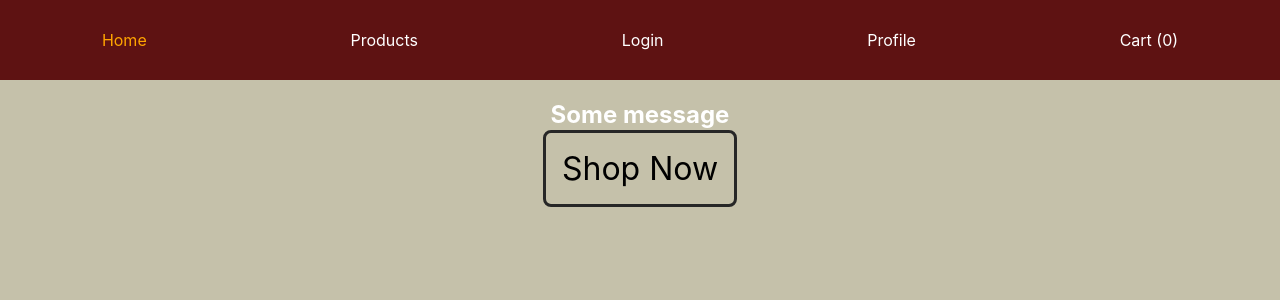
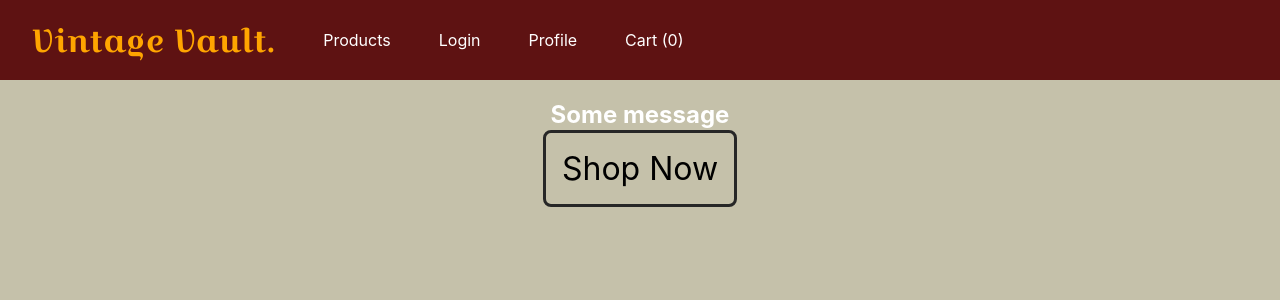
Before and after one commit to rafael-f-dev/Vintage-Vault, a React (Create React App) app in the folder vintage-vault-client/: page / in a window 1280 px wide. Shown: the top 300 px of the page. Built offline with nearby package versions, Linux system fonts and the light colour scheme; no server answers.

Commit message:
continuing

```diff
--- a/vintage-vault-client/src/App.css
+++ b/vintage-vault-client/src/App.css
@@ -1,5 +1,11 @@
 .App {
   text-align: center;
+}
+
+@font-face {
+  font-family: "Croissant-One";
+  src: local("CroissantOne-Regular"),
+    url("./fonts/CroissantOne-Regular.ttf") format("truetype");
 }
 
 body {
@@ -24,12 +30,34 @@ body {
   text-decoration: none;
 }
 
+.default-logo {
+  color: white;
+  text-decoration: none;
+  font-size: 2em;
+  font-family: 'Croissant-One';
+}
+
+.default-logo:hover {
+  transition: 1s;
+  color: rgb(197, 193, 170);
+  text-decoration: none;
+}
+
+.active-logo {
+  color: orange;
+  font-size: 2em;
+  text-decoration: none;
+  font-family: 'Croissant-One';
+}
+
 .navbar {
   width: 100%;
   height: 10vh;
   background-color: rgb(94, 18, 18);
   display: flex;
-  justify-content: space-around;
+  justify-content: left;
+  text-indent: 2em;
+  gap: 1em;
   align-items: center;
 }
 
--- a/vintage-vault-client/src/App.js
+++ b/vintage-vault-client/src/App.js
@@ -10,6 +10,7 @@ import SingleProduct from './views/SingleProduct.js';
 import axios from 'axios';
 import { URL } from './config.js';
 import { BrowserRouter as Router, Routes, Route, Navigate } from 'react-router-dom';
+import './fonts/CroissantOne-Regular.ttf';
 import './App.css';
 
 function App() {
--- a/vintage-vault-client/src/components/Navbar.js
+++ b/vintage-vault-client/src/components/Navbar.js
@@ -5,7 +5,7 @@ const Navbar = (props) => {
 
     return (
         <div className='navbar'>
-            <NavLink to={"/"} className={({ isActive }) => (isActive ? 'active' : 'default')} >Home</NavLink>
+            <NavLink to={"/"} className={({ isActive }) => (isActive ? 'active-logo' : 'default-logo')} >Vintage Vault.</NavLink>
             <NavLink to={"/products"} className={({ isActive }) => (isActive ? 'active' : 'default')} >Products</NavLink>
             <NavLink to={"/login"} className={({ isActive }) => (isActive ? 'active' : 'default')} >Login</NavLink>
             <NavLink to={"/profile"} className={({ isActive }) => (isActive ? 'active' : 'default')} >Profile</NavLink>
```
Also changed, not shown: vintage-vault-client/src/fonts/CroissantOne-Regular.ttf (added).
